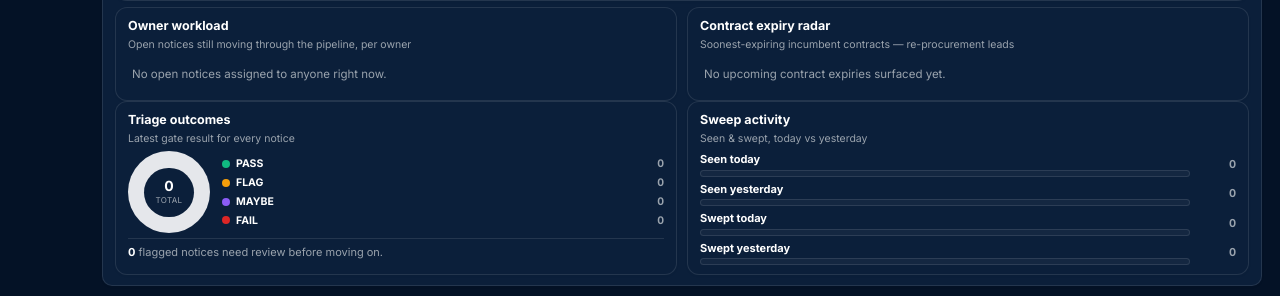
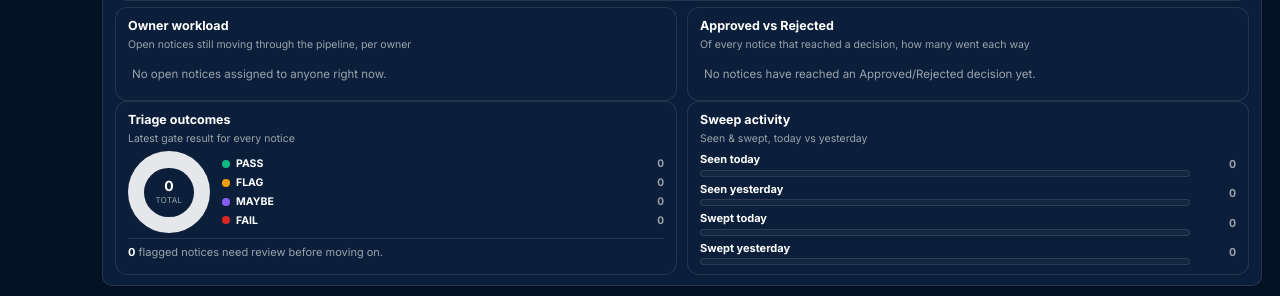
Before and after one commit to emhjhaye/savvy-scout, a Flask app: page / in a window 1280 px wide. Shown: the part 872-1168 px from the top of the page. Run offline with Flask 3, Linux system fonts and the light colour scheme; a user stored in the database is signed in; data comes from the database, SQL or seed files in the repository; data that the repository does not hold is empty.

Commit message:
Replace Contract Expiry Radar panel with Approved vs Rejected rate
Deliberate product call: a contract's future re-procurement notice will
still show up normally once the buyer actually publishes it, since that
falls within the regular sweep's lookback window at that time -- the
radar only bought advance warning (6-18 months), which wasn't worth the
panel space or the underlying duplicate-prone tracking.

Replaced with a win-rate signal: of every notice that reached a human
decision, what share was Approved (or further along the happy path --
CAPTURE_BRIEF_DRAFTED/DOCS_DOWNLOADED/CALENDARED/ACTIVE all passed
through an Approved decision on the way) vs Rejected. The underlying
contract_expiry sweep-time tracking (expiry_radar.py) is untouched --
this only removes the Overview panel that surfaced it.

```diff
--- a/savvy_scout/dashboard/routes/home.py
+++ b/savvy_scout/dashboard/routes/home.py
@@ -350,29 +350,37 @@ def _build_owner_workload(conn, in_scope_where, in_scope_params) -> list[dict]:
     return [{"owner": r["owner"], "count": r["cnt"]} for r in rows]
 
 
-def _build_contract_expiry_radar(conn, limit=8) -> list[dict]:
-    """Soonest-expiring incumbent contracts (2026-07's expiry radar, see
-    sweep/expiry_radar.py) -- re-procurement leads, a separate feed from
-    fresh notices, worth surfacing on the same Overview since they're the
-    same kind of "opportunity to watch for.\""""
-    today = datetime.now(timezone.utc).date().isoformat()
+def _build_approval_rate(conn, in_scope_where, in_scope_params) -> dict:
+    """Approved vs Rejected (2026-08-10, replacing the Contract Expiry Radar
+    panel -- removing it was a deliberate call: its own future re-procurement
+    lead will still show up normally once the buyer actually publishes the
+    new tender, since that falls within the regular sweep's lookback window
+    at that time; the panel only bought advance warning, which the team
+    decided wasn't worth it). A win-rate signal -- of every notice that
+    reached a human decision, what share went each way -- distinct from
+    _build_pipeline_funnel's raw stage counts. APPROVED or anything further
+    along the happy path (CAPTURE_BRIEF_DRAFTED, DOCS_DOWNLOADED, CALENDARED,
+    ACTIVE) counts as approved, since those all passed through an APPROVED
+    decision on the way; REJECTED counts as rejected. Anything still awaiting
+    a decision, or parked/monitoring, isn't counted either way -- it hasn't
+    reached an outcome yet."""
     rows = conn.execute(
-        """
-        SELECT notice_ref, buyer, title, end_date, review_date
-        FROM contract_expiry
-        WHERE end_date >= ?
-        ORDER BY end_date ASC
-        LIMIT ?
-        """,
-        (today, limit),
+        f"SELECT status, COUNT(*) AS cnt FROM notices WHERE {in_scope_where} GROUP BY status",
+        tuple(in_scope_params),
     ).fetchall()
-    return [
-        {
-            "notice_ref": r["notice_ref"], "buyer": r["buyer"], "title": r["title"],
-            "end_date": r["end_date"][:10], "review_date": r["review_date"][:10],
-        }
-        for r in rows
-    ]
+    counts = {r["status"]: r["cnt"] for r in rows}
+    approved = sum(
+        counts.get(s, 0) for s in ("APPROVED", "CAPTURE_BRIEF_DRAFTED", "DOCS_DOWNLOADED", "CALENDARED", "ACTIVE")
+    )
+    rejected = counts.get("REJECTED", 0)
+    total = approved + rejected
+    return {
+        "approved": approved,
+        "rejected": rejected,
+        "total": total,
+        "approved_pct": round(approved / total * 100, 1) if total else 0,
+        "rejected_pct": round(rejected / total * 100, 1) if total else 0,
+    }
 
 
 def _build_top_buyers(conn, in_scope_where, in_scope_params, limit=8) -> list[dict]:
@@ -543,7 +551,7 @@ def index():
     upcoming_deadlines = _build_upcoming_deadlines(conn, in_scope_where, in_scope_params)
     pipeline_funnel = _build_pipeline_funnel(conn, in_scope_where, in_scope_params)
     owner_workload = _build_owner_workload(conn, in_scope_where, in_scope_params)
-    contract_expiry_radar = _build_contract_expiry_radar(conn)
+    approval_rate = _build_approval_rate(conn, in_scope_where, in_scope_params)
     top_buyers = _build_top_buyers(conn, in_scope_where, in_scope_params)
     sweep_history = get_recent_sweep_runs(conn)
 
@@ -608,7 +616,7 @@ def index():
         upcoming_deadlines=upcoming_deadlines,
         pipeline_funnel=pipeline_funnel,
         owner_workload=owner_workload,
-        contract_expiry_radar=contract_expiry_radar,
+        approval_rate=approval_rate,
         top_buyers=top_buyers,
         sweep_history=sweep_history,
         sweep_note={"last_run": sweep_last_run, "next_run": sweep_next_run},
--- a/savvy_scout/dashboard/templates/home.html
+++ b/savvy_scout/dashboard/templates/home.html
@@ -374,23 +374,27 @@
 
       <div class="panel">
         <div class="panel-head">
-          <div class="panel-title">Contract expiry radar</div>
-          <div class="panel-subtitle">Soonest-expiring incumbent contracts &mdash; re-procurement leads</div>
+          <div class="panel-title">Approved vs Rejected</div>
+          <div class="panel-subtitle">Of every notice that reached a decision, how many went each way</div>
         </div>
-        <div class="mini-list">
-          {% for c in contract_expiry_radar %}
-          <div class="mini-row">
-            <span>
-              <div class="mini-title">{{ c.title | truncate(60, True, '…') }}</div>
-              <div class="mini-meta">{{ c.buyer or 'Unknown buyer' }} &middot; review by {{ c.review_date }}</div>
-            </span>
-            <span class="mini-value">{{ c.end_date }}</span>
+        {% if approval_rate.total %}
+        <div style="display:flex; gap:28px; padding: 6px 0 12px;">
+          <div>
+            <div style="font-size:22px; font-weight:900; color:#10B981; line-height:1.1;">{{ approval_rate.approved_pct }}%</div>
+            <div style="font-size:11px; font-weight:700; color:var(--text-muted); text-transform:uppercase; letter-spacing:0.4px;">Approved ({{ approval_rate.approved }})</div>
           </div>
-          {% endfor %}
-          {% if not contract_expiry_radar %}
-          <div class="mini-empty">No upcoming contract expiries surfaced yet.</div>
-          {% endif %}
+          <div>
+            <div style="font-size:22px; font-weight:900; color:#DC2626; line-height:1.1;">{{ approval_rate.rejected_pct }}%</div>
+            <div style="font-size:11px; font-weight:700; color:var(--text-muted); text-transform:uppercase; letter-spacing:0.4px;">Rejected ({{ approval_rate.rejected }})</div>
+          </div>
         </div>
+        <div class="meter-track" style="display:flex;">
+          <div style="height:100%; width: {{ approval_rate.approved_pct }}%; background:#10B981;"></div>
+          <div style="height:100%; width: {{ approval_rate.rejected_pct }}%; background:#DC2626;"></div>
+        </div>
+        {% else %}
+        <div class="mini-empty">No notices have reached an Approved/Rejected decision yet.</div>
+        {% endif %}
       </div>
     </div>
 
```
Also changed, not shown: tests/test_home_report.py (+37 -0 lines).
